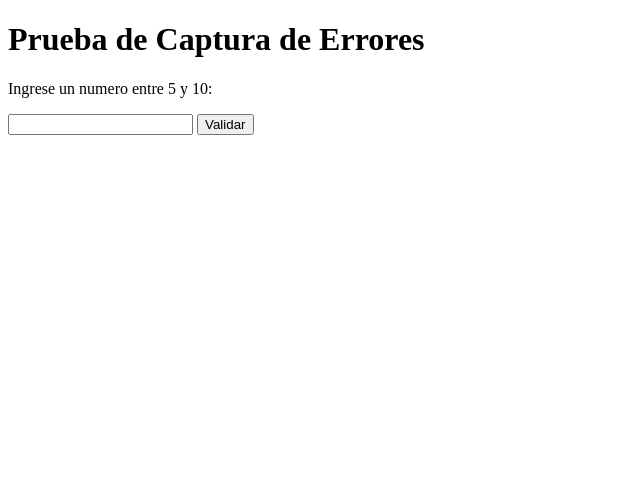
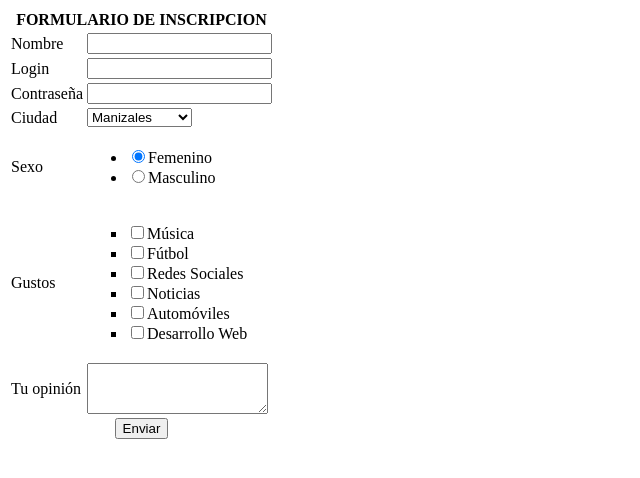
Before and after one commit to aurelioguerrero/repo-curso, a plain HTML site: page index.html in a window 1280 px wide. Shown: the whole page, without its empty margins (0-640 px from the left). Drawn offline with Linux system fonts and the light colour scheme.

Commit message:
inscripcion de usuario

```diff
--- a/index.html
+++ b/index.html
@@ -2,32 +2,71 @@
 <html xmlns="http://www.w3.org/1999/xhtml">
 <head>
 <meta http-equiv="Content-Type" content="text/html; charset=utf-8" />
-<title>Prueba de Captura de Errores</title>
-<script>
-function validar()
-{
-	try
-	{
-		var x=document.getElementById("valor").value;
-		if(x=="")    throw "no hay valor!";
-		if(isNaN(x)) throw "no es un numero!";
-		if(x>10)     throw "mayor a 10!";
-		if(x<5)      throw "menor a 5!";
-	}
-	catch(err)
-	{
-		var y=document.getElementById("mensaje");
-		y.innerHTML="Error: " + err + ".";
-	}
-}
-</script>
+<title>Documento sin título</title>
 </head>
 
 <body>
-<h1>Prueba de Captura de Errores</h1>
-<p>Ingrese un numero entre 5 y 10:</p>
-<input id="valor" type="text">
-<button type="button" onclick="validar()">Validar</button>
-<p id="mensaje"></p>
+<table border="0">
+	<tr>
+    	<th colspan="2">FORMULARIO DE INSCRIPCION</td>
+    </tr>
+	<tr>
+    	<td>Nombre</td>
+        <td><input type="text" /></td>
+    </tr>
+    <tr>
+    	<td>Login</td>
+        <td><input type="text" /></td>
+    </tr>
+    <tr>
+    	<td>Contraseña</td>
+        <td><input type="password" /></td>
+    </tr>
+    <tr>
+    	<td>Ciudad</td>
+        <td>
+        	<select>
+            	<option value="Armenia">Armenia</option>
+                <option value="Bucaramanga">Bucaramanga</option>
+                <option value="Manizales" selected="selected">Manizales</option>
+            	<option value="Pereira">Pereira</option>
+                <option value="Villavicenci">Villavicencio</option>
+            </select>
+        </td>
+    </tr>
+    <tr>
+    	<td>Sexo</td>
+        <td>
+        	<ul type="disc">
+            	<li><input type="radio" name="sexo" value="f" checked="checked" />Femenino</li>
+                <li><input type="radio" name="sexo" value="m" />Masculino</li>
+            </ul>
+        </td>
+    </tr>
+    <tr>
+    	<td>Gustos</td>
+        <td>
+        	<ul type="square">
+            	<li><input type="checkbox" name="gustos" value="musica" />Música</li>
+                <li><input type="checkbox" name="gustos" value="futbol" />Fútbol</li>
+                <li><input type="checkbox" name="gustos" value="redes" />Redes Sociales</li>
+                <li><input type="checkbox" name="gustos" value="noticias" />Noticias</li>
+                <li><input type="checkbox" name="gustos" value="auto" />Automóviles</li>
+                <li><input type="checkbox" name="gustos" value="desarrollo" />Desarrollo Web</li>
+            </ul>
+        </td>
+    </tr>
+    <tr>
+    	<td>Tu opinión</td>
+        <td>
+        	<textarea cols="20" rows="3"></textarea>
+        </td>
+    </tr>
+    <tr>
+    	<td colspan="2" align="center">
+        	<input type="button" value="Enviar" />
+        </td>
+    </tr>
+</table>
 </body>
 </html>
```
